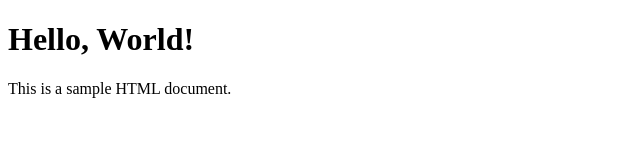
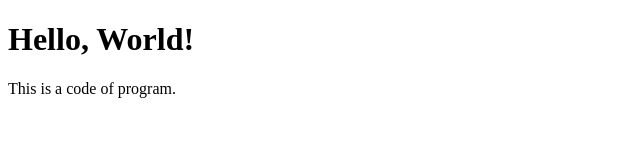
Before and after one commit to Harshjaiswal401/localrepo, a plain HTML site: page index.html in a window 1280 px wide. Shown: the full height of the page, 0-640 px from the left. Drawn offline with Linux system fonts and the light colour scheme.

Commit message:
Add a new feature

```diff
--- a/index.html
+++ b/index.html
@@ -7,6 +7,6 @@
 </head>
 <body>
     <h1>Hello, World!</h1>
-    <p>This is a sample HTML document.</p>
+    <p>This is a code of program.</p>
 </body>
 </html>
```
